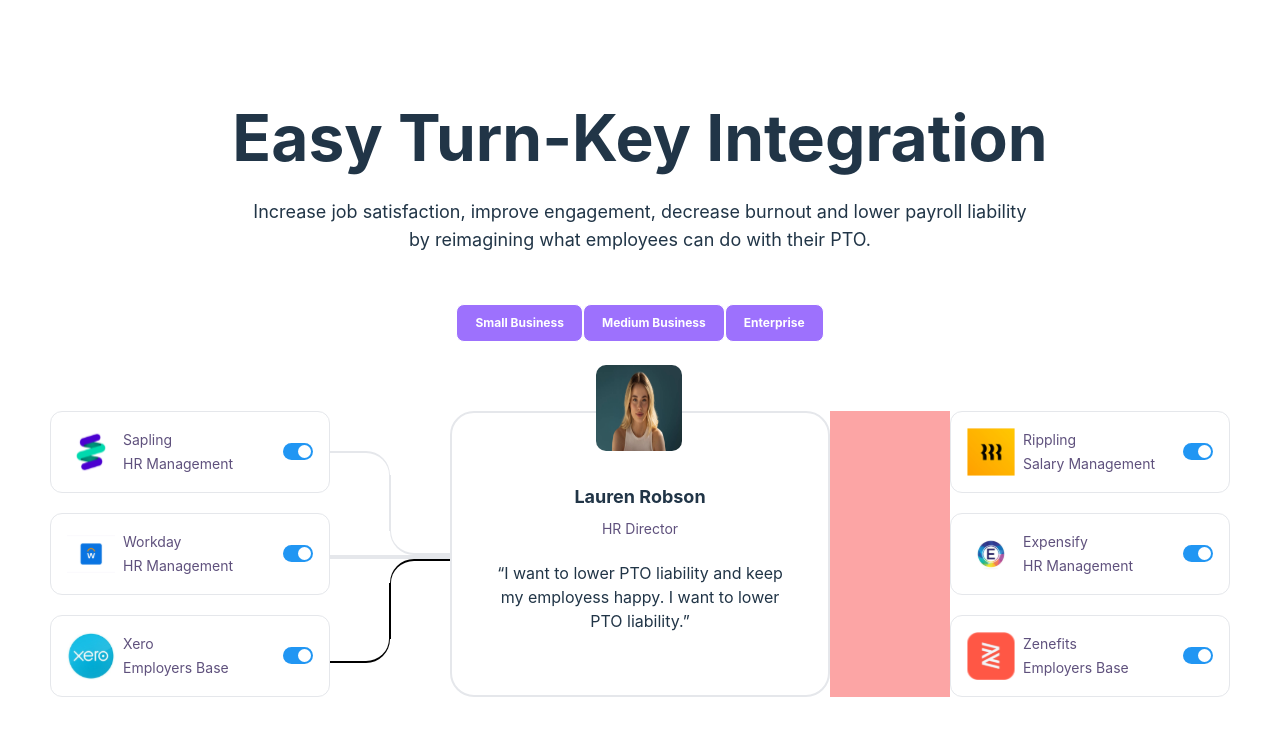
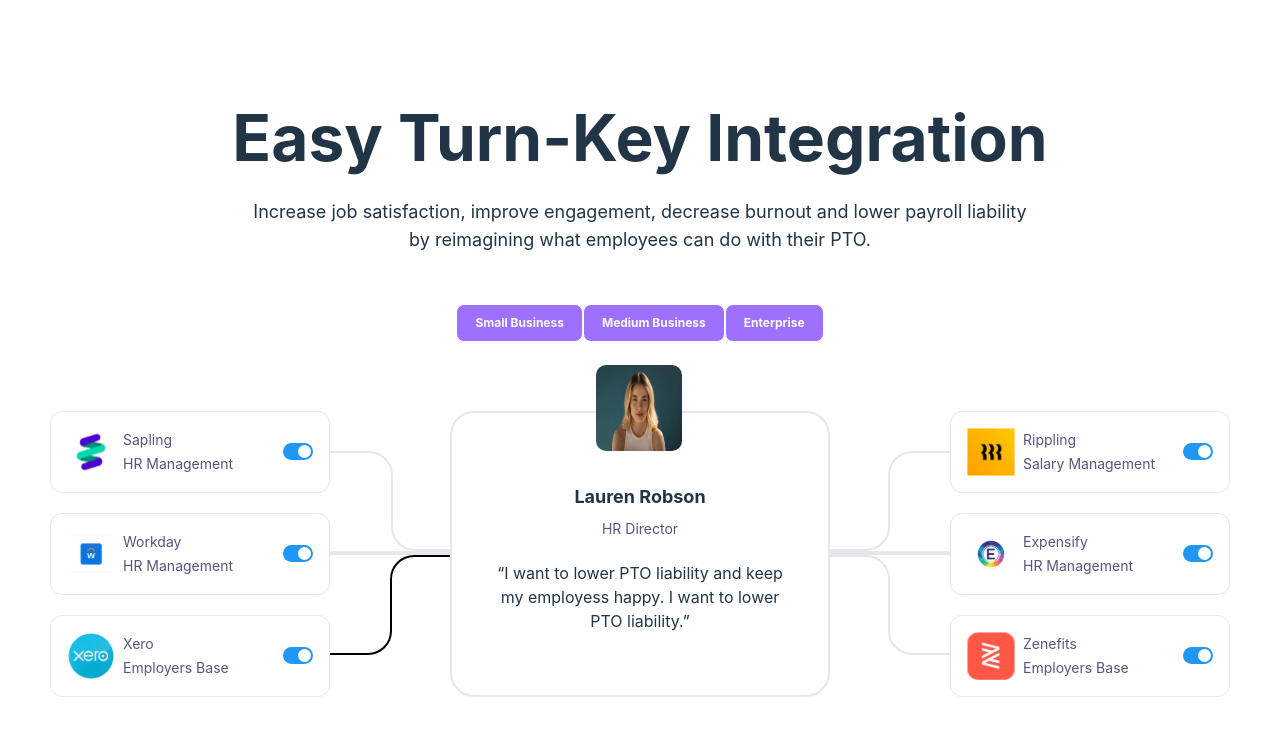
Before and after one commit to zura445/CodeStarter-, a React (Vite) app: page / in a window 1280 px wide. Shown: the top 736 px of the page. Built offline with nearby package versions, Linux system fonts and the light colour scheme.

Commit message:
finish desktop murkap

```diff
--- a/src/App.jsx
+++ b/src/App.jsx
@@ -56,15 +56,18 @@
             ))}
           </div>
           <div className="">
-            <div className="w-[120px] flex">
-              <div className="w-[60px] h-[80px] mt-10 border-t-2 border-r border-gray rounded-se-3xl"></div>
-              <div className="w-[60px] h-[80px] mt-16 border-gray border-b-2 border-l rounded-bl-3xl"></div>
+            <div className="w-[120px] flex relative">
+              <div className="w-[3px] h-[2px] bg-gray-200 mt-[40px]"></div>
+              <div className="w-[60px] h-[50px] mt-10 border-t-2 border-r-2 border-gray rounded-se-3xl absolute top-0 left-[3px]"></div>
+              <div className="w-[60px] h-[50px] "></div>
+              <div className="w-[60px] h-[50px] mt-[90px] border-gray border-b-2 border-l-2 rounded-bl-3xl "></div>
             </div>
             <div className="w-[120px] border-2 border-gray"></div>
-            <div className="w-[120px] flex">
-              <div className="w-[60px] h-[80px] border-b-2 border-r border-black rounded-br-3xl mt-6"></div>
-              <div className="w-[60px] h-[80px] border-t-2 border-l border-black rounded-tl-3xl"></div>
+            <div className="w-[120px] flex absolute">
+              <div className="w-[60px] h-[50px] border-b-2 border-r-2 relative left-[2px] top-[0px] border-black rounded-br-3xl mt-[50px]"></div>
+              <div className="w-[60px] h-[50px] border-t-2 border-l-2 border-black rounded-tl-3xl"></div>
             </div>
+            <div className="w-[2px] h-[2px] bg-black mt-[98px]"></div>
           </div>
           <div className="w-[380px] border-2 rounded-3xl p-10 relative">
             <img
@@ -83,7 +86,20 @@
               to lower PTO liability.”
             </p>
           </div>
-          <div className="w-[120px] bg-red-300"></div>
+          <div className="w-[120px] ">
+            <div className="flex relative">
+              <div className="w-[60px] h-[50px] mt-[90px] border-b-2 border-r-2 border-gray rounded-ee-3xl"></div>
+              <div className="w-[60px] h-[50px] mt-[40px] border-t-2 border-gray border-l-2 rounded-ss-3xl absolute top-0 right-[2px]"></div>
+              <div className="w-[2px] h-[2px] bg-gray-200 ml-[58px] mt-[40px]"></div>
+            </div>
+            <div className="w-[120px] border-2 bg-gray"></div>
+            <div className="flex relative">
+              <div className="w-[60px] h-[50px] border-t-2 border-r-2 rounded-se-3xl border-gray"></div>
+              <div className="w-[60px] h-[50px] mt-[50px] border-b-2 border-l-2 rounded-es-3xl absolute top-0 right-[2px]"></div>
+              <div className="w-[2px] h-[2px] bg-gray-200 ml-[58px] mt-[98px]"></div>
+            </div>
+          </div>
+
           <div className="">
             {data.boxesDataRight.map((info, index) => (
               <div
```
